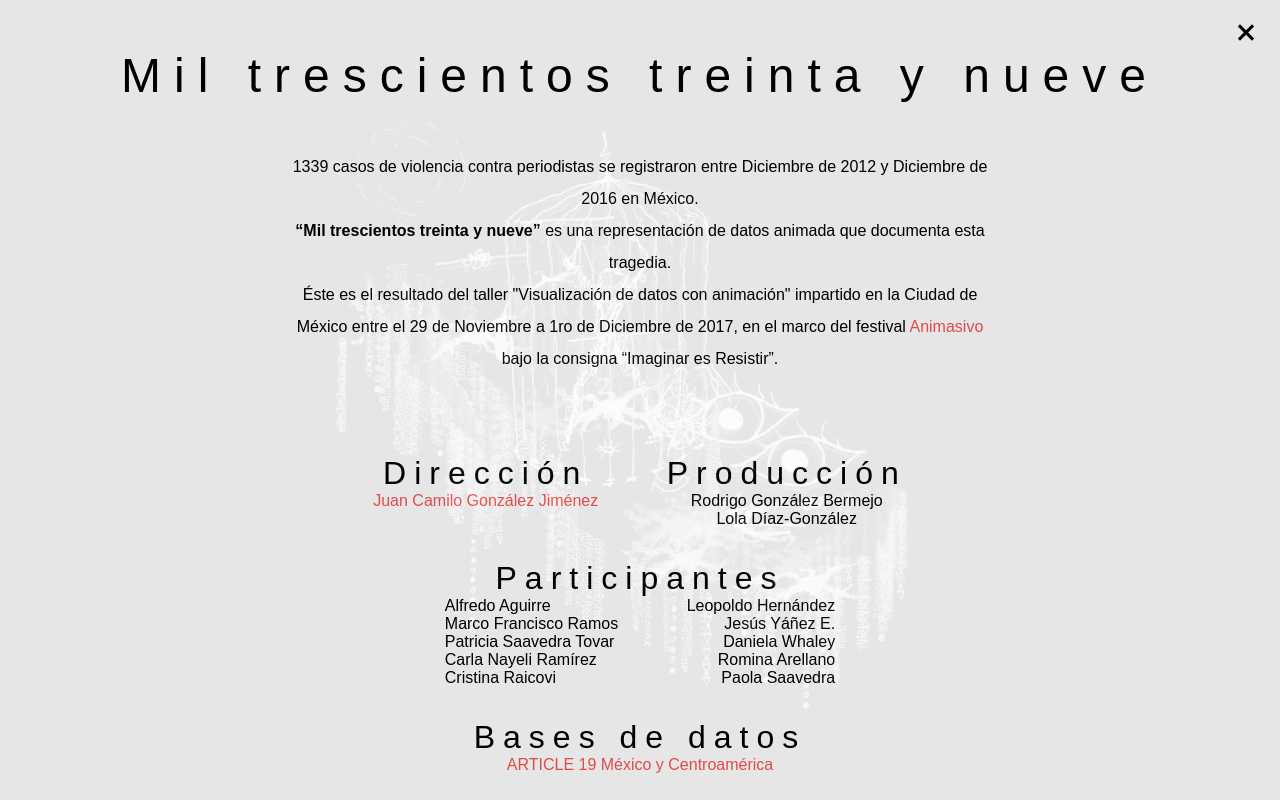
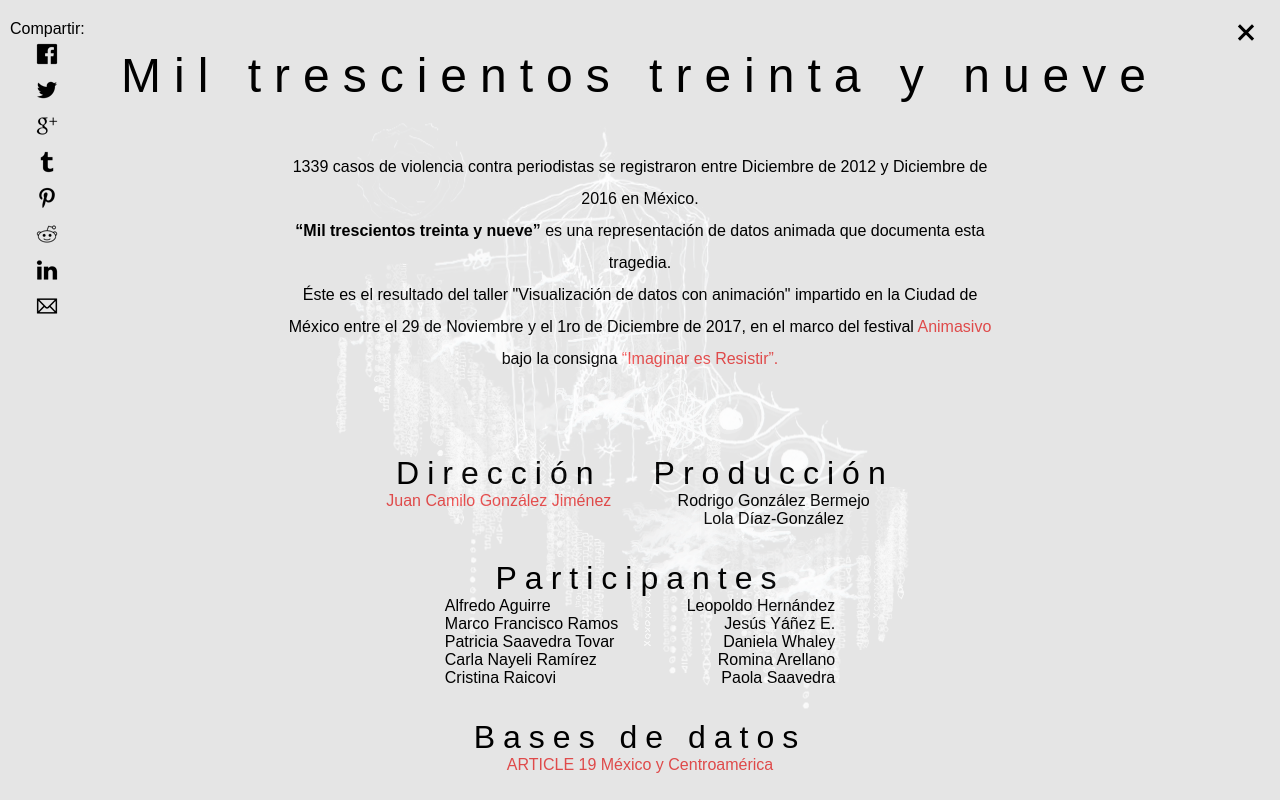
Before and after one commit to 1cgonza/1339, a plain HTML site: page index.html in a window 1280 px wide. Both pictures are taken after a click on the element 1246 px from the left and 32 px from the top of the page. Shown: the top 800 px of the page. Drawn offline with Linux system fonts and the light colour scheme; animation ran at ten frames a second; a web font is replaced by a local one.

Commit message:
add social share

```diff
--- a/index.html
+++ b/index.html
@@ -46,7 +46,7 @@
     <div class="description">
       <p>1339 casos de violencia contra periodistas se registraron entre Diciembre de 2012 y Diciembre de 2016 en México.</p>
       <p><strong>“Mil trescientos treinta y nueve”</strong> es una representación de datos animada que documenta esta tragedia.</p>
-      <p>Éste es el resultado del taller "Visualización de datos con animación" impartido en la Ciudad de México entre el 29 de Noviembre a 1ro de Diciembre de 2017, en el marco del festival <a href="https://www.animasivo.net" target="_blank">Animasivo</a> bajo la consigna “Imaginar es Resistir”.</p>
+      <p>Éste es el resultado del taller "Visualización de datos con animación" impartido en la Ciudad de México entre el 29 de Noviembre y el 1ro de Diciembre de 2017, en el marco del festival <a href="https://www.animasivo.net" target="_blank">Animasivo</a> bajo la consigna <a href="https://www.instagram.com/explore/tags/imaginaresresistir/" target="_blank">“Imaginar es Resistir”.</a></p>
     </div>
 
     <div class="colsWrapper">
@@ -95,6 +95,18 @@
       <a href="https://www.animasivo.net" target="_blank"><img src="/img/animasivoLOGO.png" alt="Animasivo" /></a>
       <a href="https://labcd.mx/" target="_blank"><img src="/img/LAB_Ngo.png" alt="Laboratorio para la ciudad" /></a>
     </div>
+
+    <ul class="share-buttons">
+      <li>Compartir:</li>
+      <li><a href="https://www.facebook.com/sharer/sharer.php?kid_directed_site=0&sdk=joey&u=http%3A%2F%2F1339.juancgonzalez.com" title="Share on Facebook" target="_blank"><img alt="Share on Facebook" src="/img/socialIcons/Facebook.png" /></a></li>
+      <li><a href="https://twitter.com/intent/tweet?source=http%3A%2F%2F1339.juancgonzalez.com%2F&text=Mil%20trescientos%20treinta%20y%20nueve:%20http%3A%2F%2F1339.juancgonzalez.com%2F&via=1cgonza" target="_blank" title="Tweet"><img alt="Tweet" src="/img/socialIcons/Twitter.png" /></a></li>
+      <li><a href="https://plus.google.com/share?url=http%3A%2F%2F1339.juancgonzalez.com%2F" target="_blank" title="Share on Google+"><img alt="Share on Google+" src="/img/socialIcons/Google+.png" /></a></li>
+      <li><a href="http://www.tumblr.com/share?v=3&u=http%3A%2F%2F1339.juancgonzalez.com%2F&quote=Mil%20trescientos%20treinta%20y%20nueve&s=" target="_blank" title="Post to Tumblr"><img alt="Post to Tumblr" src="/img/socialIcons/Tumblr.png" /></a></li>
+      <li><a href="http://pinterest.com/pin/create/button/?url=http%3A%2F%2F1339.juancgonzalez.com%2F&media=http://1339.juancgonzalez.com/img/MilTrescientosTreintaYNueve.jpg&description=Resultado%20del%20taller%20'Visualizaci%C3%B3n%20de%20datos%20con%20animaci%C3%B3n'%20impartido%20por%20Juan%20Camilo%20Gonz%C3%A1lez%20Jim%C3%A9nez%20en%20la%20Ciudad%20de%20M%C3%A9xico%20entre%20el%2029%20de%20Noviembre%20y%20el%201ro%20de%20Diciembre%20de%202017%2C%20en%20el%20marco%20del%20festival%20Animasivo%20bajo%20la%20consigna%20'Imaginar%20es%20Resistir'." target="_blank" title="Pin it"><img alt="Pin it" src="/img/socialIcons/Pinterest.png" /></a></li>
+      <li><a href="http://www.reddit.com/submit?url=http%3A%2F%2F1339.juancgonzalez.com%2F&title=Mil%20trescientos%20treinta%20y%20nueve" target="_blank" title="Submit to Reddit"><img alt="Submit to Reddit" src="/img/socialIcons/Reddit.png" /></a></li>
+      <li><a href="http://www.linkedin.com/shareArticle?mini=true&url=http%3A%2F%2F1339.juancgonzalez.com%2F&title=Mil%20trescientos%20treinta%20y%20nueve&summary=Resultado%20del%20taller%20'Visualizaci%C3%B3n%20de%20datos%20con%20animaci%C3%B3n'%20impartido%20por%20Juan%20Camilo%20Gonz%C3%A1lez%20Jim%C3%A9nez%20en%20la%20Ciudad%20de%20M%C3%A9xico%20entre%20el%2029%20de%20Noviembre%20y%20el%201ro%20de%20Diciembre%20de%202017%2C%20en%20el%20marco%20del%20festival%20Animasivo%20bajo%20la%20consigna%20'Imaginar%20es%20Resistir'.&source=http%3A%2F%2F1339.juancgonzalez.com%2F" target="_blank" title="Share on LinkedIn"><img alt="Share on LinkedIn" src="/img/socialIcons/LinkedIn.png" /></a></li>
+      <li><a href="mailto:?subject=Mil%20trescientos%20treinta%20y%20nueve&body=Resultado%20del%20taller%20'Visualizaci%C3%B3n%20de%20datos%20con%20animaci%C3%B3n'%20impartido%20por%20Juan%20Camilo%20Gonz%C3%A1lez%20Jim%C3%A9nez%20en%20la%20Ciudad%20de%20M%C3%A9xico%20entre%20el%2029%20de%20Noviembre%20y%20el%201ro%20de%20Diciembre%20de%202017%2C%20en%20el%20marco%20del%20festival%20Animasivo%20bajo%20la%20consigna%20'Imaginar%20es%20Resistir'.:%20http%3A%2F%2F1339.juancgonzalez.com%2F" target="_blank" title="Send email"><img alt="Send email" src="/img/socialIcons/Email.png" /></a></li>
+    </ul>
   </div>
 
   <main id="stage"></main>
```
Also changed, not shown: css/main.css (+1 -1 lines), img/MilTrescientosTreintaYNueve.jpg, img/socialIcons/Email.png (added), img/socialIcons/Facebook.png (added), img/socialIcons/Google+.png (added), img/socialIcons/LinkedIn.png (added), img/socialIcons/Pinterest.png (added), img/socialIcons/Reddit.png (added), img/socialIcons/Tumblr.png (added), img/socialIcons/Twitter.png (added), img/socialIcons/readme.txt (added).
